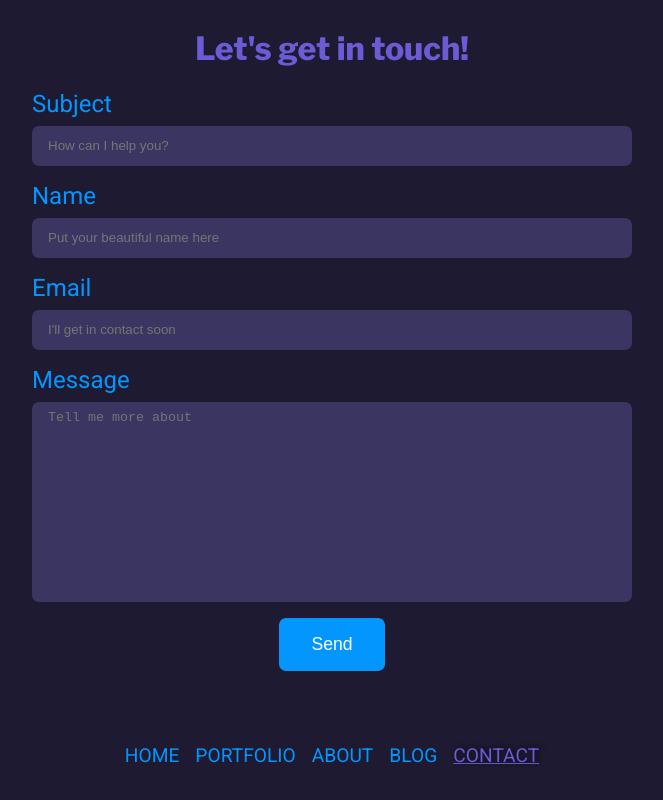
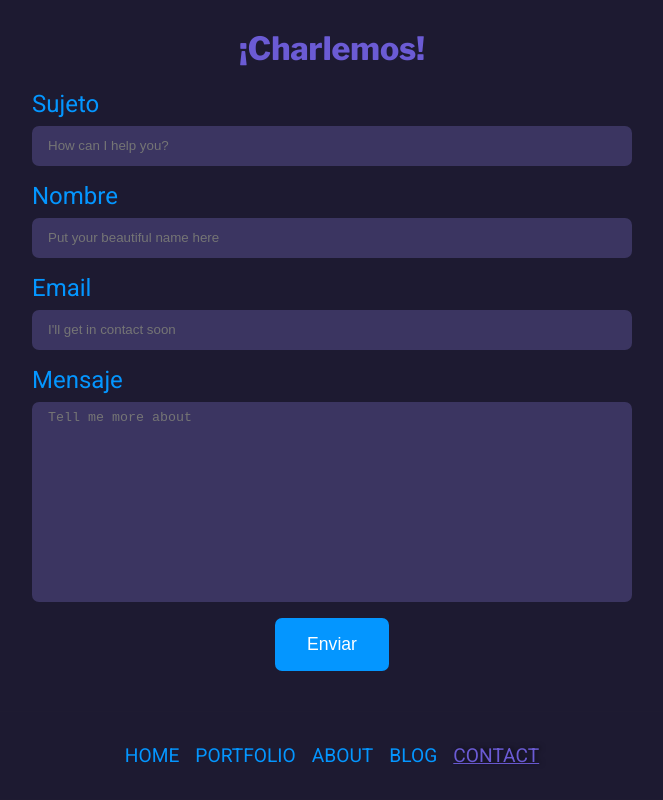
Before and after one commit to Zaniuk/portfolio2.0, a React (Vite) app: page /contact in a window 1280 px wide. Shown: the whole page, without its empty margins (308-971 px from the left). Built offline with nearby package versions, Linux system fonts and the light colour scheme; a web font is replaced by a local one.

Commit message:
contacts translate

```diff
--- a/src/components/Contact/index.jsx
+++ b/src/components/Contact/index.jsx
@@ -22,14 +22,14 @@ export default function index() {
 
   return (
     <motion.div >
-        <h1 className="contact-section-title">Let's get in touch!</h1>
+        <h1 className="contact-section-title">¡Charlemos!</h1>
       <form ref={form}  onSubmit={sendEmail}>
         <label>
-          <span>Subject</span>
+          <span>Sujeto</span>
           <input type="text" name="subject" required placeholder='How can I help you?'/>
         </label>
         <label>
-          <span>Name</span>
+          <span>Nombre</span>
           <input type="text" name="user_name" required placeholder='Put your beautiful name here'/>
         </label>
         <label>
@@ -37,7 +37,7 @@ export default function index() {
           <input type="email" name="user_email" required placeholder={`I'll get in contact soon`} />
         </label>
         <label>
-          <span>Message</span>
+          <span>Mensaje</span>
           <textarea name="user_message" id="" placeholder="Tell me more about"></textarea>
         </label>
         <label>
@@ -53,7 +53,7 @@ export default function index() {
               padding: '1.5rem 10rem'
             }}
             transition={{duration: 0.35}}
-             type="submit">Send</motion.button>
+             type="submit">Enviar</motion.button>
           </div>
         </label>
       </form>
--- a/src/components/Home/index.jsx
+++ b/src/components/Home/index.jsx
@@ -44,7 +44,7 @@ export default function Home() {
                 transition: { type: "spring", stiffness: 300, bounce: 0.5 },
               }}
             >
-              Contact Me
+              ¡Charlemos!
             </motion.button>
           </motion.span>
         </Link>
```
